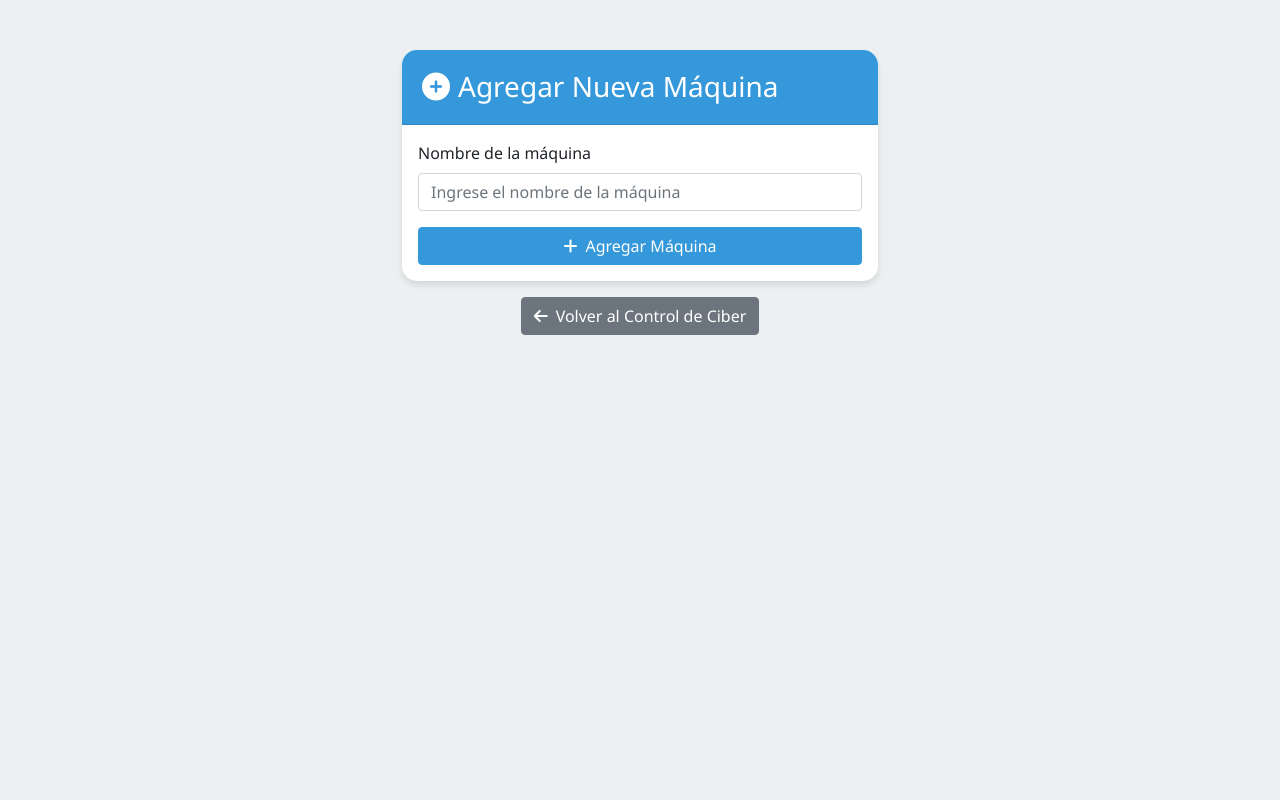
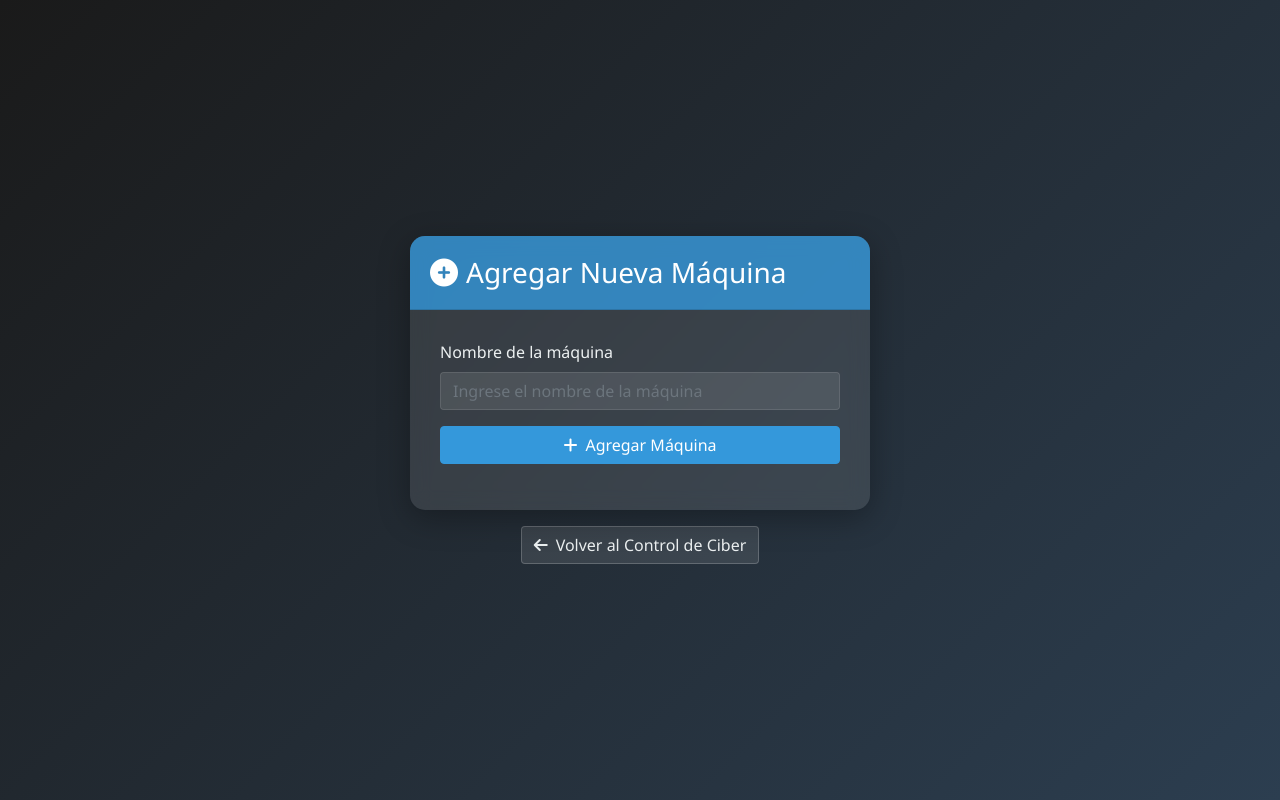
Before and after one commit to axel-antonio/proyecto-timer, a CodeIgniter app: page /proyectocyber/index.php/ciber/agregar_maquina_form in a window 1280 px wide. Run offline with CodeIgniter, Linux system fonts and the light colour scheme.

Commit message:
mejora visual de los archivos vista, implementacion del diseño repulsivo

```diff
--- a/application/views/agregar_maquina_form.php
+++ b/application/views/agregar_maquina_form.php
@@ -1,4 +1,3 @@
-<!DOCTYPE html>
 <html lang="es">
 <head>
     <meta charset="UTF-8">
@@ -8,31 +7,77 @@
     <link href="https://cdnjs.cloudflare.com/ajax/libs/font-awesome/6.0.0-beta3/css/all.min.css" rel="stylesheet">
     <style>
         body {
-            background-color: #ecf0f1;
+            background: linear-gradient(135deg, #1a1a1a 0%, #2c3e50 100%);
             font-family: 'Segoe UI', Tahoma, Geneva, Verdana, sans-serif;
+            color: #ecf0f1;
+            min-height: 100vh;
+            display: flex;
+            align-items: center;
+            justify-content: center;
         }
         .container {
             max-width: 500px;
+            width: 100%;
+            padding: 20px;
         }
         .card {
+            background-color: rgba(255, 255, 255, 0.1);
             border: none;
             border-radius: 15px;
-            box-shadow: 0 4px 6px rgba(0, 0, 0, 0.1);
-            margin-top: 50px;
+            box-shadow: 0 8px 32px rgba(0, 0, 0, 0.3);
+            backdrop-filter: blur(10px);
+            transition: all 0.3s ease;
+        }
+        .card:hover {
+            transform: translateY(-5px);
+            box-shadow: 0 12px 40px rgba(0, 0, 0, 0.4);
         }
         .card-header {
-            background-color: #3498db;
+            background-color: rgba(52, 152, 219, 0.8);
             color: white;
             border-radius: 15px 15px 0 0 !important;
             padding: 20px;
         }
+        .card-body {
+            padding: 30px;
+        }
+        .form-label {
+            color: #ecf0f1;
+        }
+        .form-control {
+            background-color: rgba(255, 255, 255, 0.1);
+            border: 1px solid rgba(255, 255, 255, 0.2);
+            color: #ecf0f1;
+            transition: all 0.3s ease;
+        }
+        .form-control:focus {
+            background-color: rgba(255, 255, 255, 0.2);
+            border-color: #3498db;
+            box-shadow: 0 0 0 0.2rem rgba(52, 152, 219, 0.25);
+        }
         .btn-primary {
             background-color: #3498db;
             border-color: #3498db;
+            transition: all 0.3s ease;
         }
         .btn-primary:hover {
             background-color: #2980b9;
             border-color: #2980b9;
+            transform: translateY(-2px);
+            box-shadow: 0 4px 8px rgba(0, 0, 0, 0.2);
+        }
+        .btn-secondary {
+            background-color: rgba(255, 255, 255, 0.1);
+            border-color: rgba(255, 255, 255, 0.2);
+            color: #ecf0f1;
+            transition: all 0.3s ease;
+        }
+        .btn-secondary:hover {
+            background-color: rgba(255, 255, 255, 0.2);
+            border-color: rgba(255, 255, 255, 0.3);
+            color: #ffffff;
+            transform: translateY(-2px);
+            box-shadow: 0 4px 8px rgba(0, 0, 0, 0.2);
         }
     </style>
 </head>
```
Also changed, not shown: application/views/ciber_view.php (+22 -1 lines), assets/js/ciber.js (+16 -0 lines).
